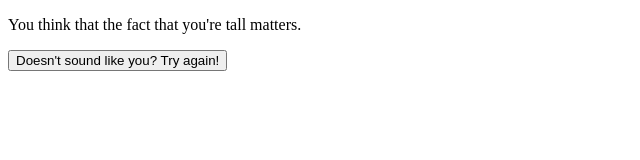
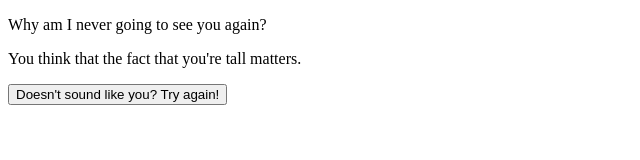
Before and after one commit to Coletterbox/Why-I-Will-Not-See-You-Again, a plain HTML site: page index.html in a window 1280 px wide. Shown: the whole page, without its empty margins (0-640 px from the left). Drawn offline with Linux system fonts and the light colour scheme.

Commit message:
Add title

```diff
--- a/index.html
+++ b/index.html
@@ -4,6 +4,7 @@
         <link rel="stylesheet" href="style.css" />
     </head>
     <body>
+        <p>Why am I never going to see you again?</p>
         <p id="reason"></p>
         <div id="button"><button id="refresh">Doesn't sound like you? Try again!</button></div>
         <script src="script.js"></script>
```
